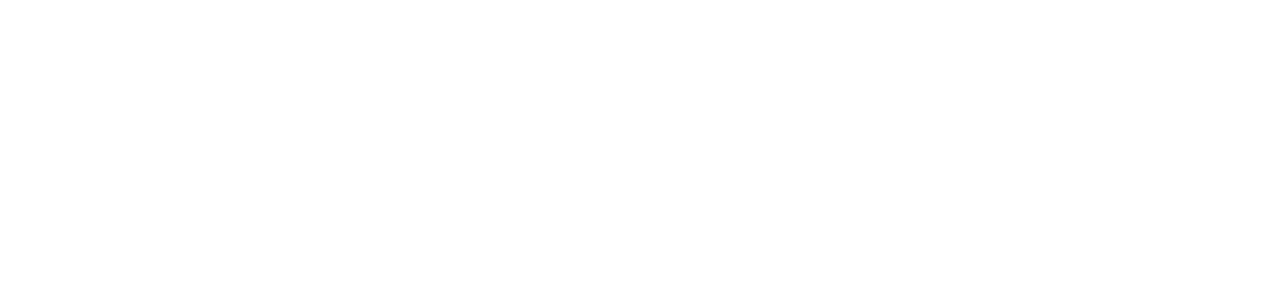
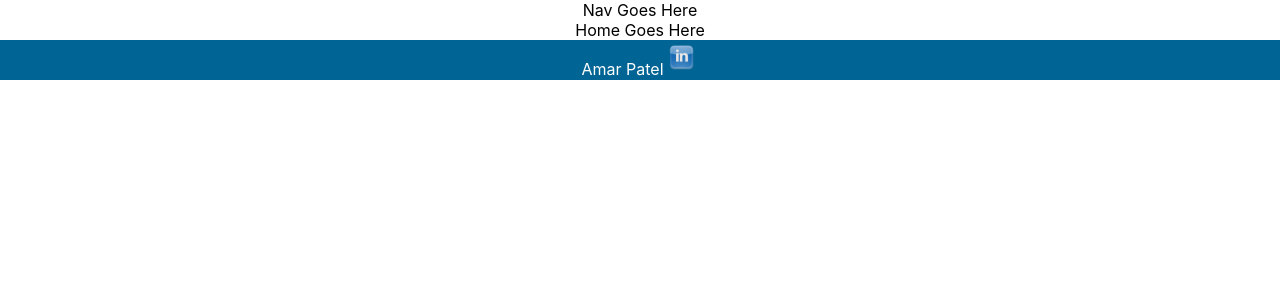
Before and after one commit to amarp86/amar-patel, a React (Create React App) app in the folder client/: page / in a window 1280 px wide. Shown: the top 300 px of the page. Built offline with nearby package versions, Linux system fonts and the light colour scheme.

Commit message:
adding content

```diff
--- a/client/src/App.css
+++ b/client/src/App.css
@@ -1,3 +1,4 @@
 .App {
   text-align: center;
+  min-height: 100vh;
 }
--- a/client/src/App.js
+++ b/client/src/App.js
@@ -1,7 +1,14 @@
 import "./App.css";
+import Home from "./components/Home"
+import Nav from "./components/layout/Nav"
+import Footer from "./components/layout/Footer"
 
 function App() {
-  return <div className="App"></div>;
+  return <div className="App">
+    <Nav />
+    <Home />
+    <Footer />
+  </div>;
 }
 
 export default App;
--- a/client/src/components/Home.jsx
+++ b/client/src/components/Home.jsx
@@ -0,0 +1,9 @@
+function Home(props){
+    return (
+        <div className ="home">
+            Home Goes Here
+        </div>
+    )
+}
+
+export default Home
--- a/client/src/components/layout/Footer.jsx
+++ b/client/src/components/layout/Footer.jsx
@@ -0,0 +1,21 @@
+import "./Footer.css";
+import linkedin from "../../images/linkedinlogo.png";
+
+function Footer(props) {
+  return (
+    <div className="footer">
+      <div className="amar">
+        <a
+          href="https://www.linkedin.com/in/amarp86/"
+          target="_blank"
+          rel="noreferrer"
+        >
+          Amar Patel
+          <img className="linkedin-image" src={linkedin} alt="linkedin" />
+        </a>
+      </div>
+    </div>
+  );
+}
+
+export default Footer;
--- a/client/src/components/layout/Nav.jsx
+++ b/client/src/components/layout/Nav.jsx
@@ -0,0 +1,8 @@
+import "./Nav.css"
+function Nav(props){
+    return (
+        <div className = "nav">Nav Goes Here</div>
+    )
+}
+
+export default Nav
```
Also changed, not shown: client/src/components/layout/Nav.css (added), 1 other file (tests, documents, lock files or other folders).
